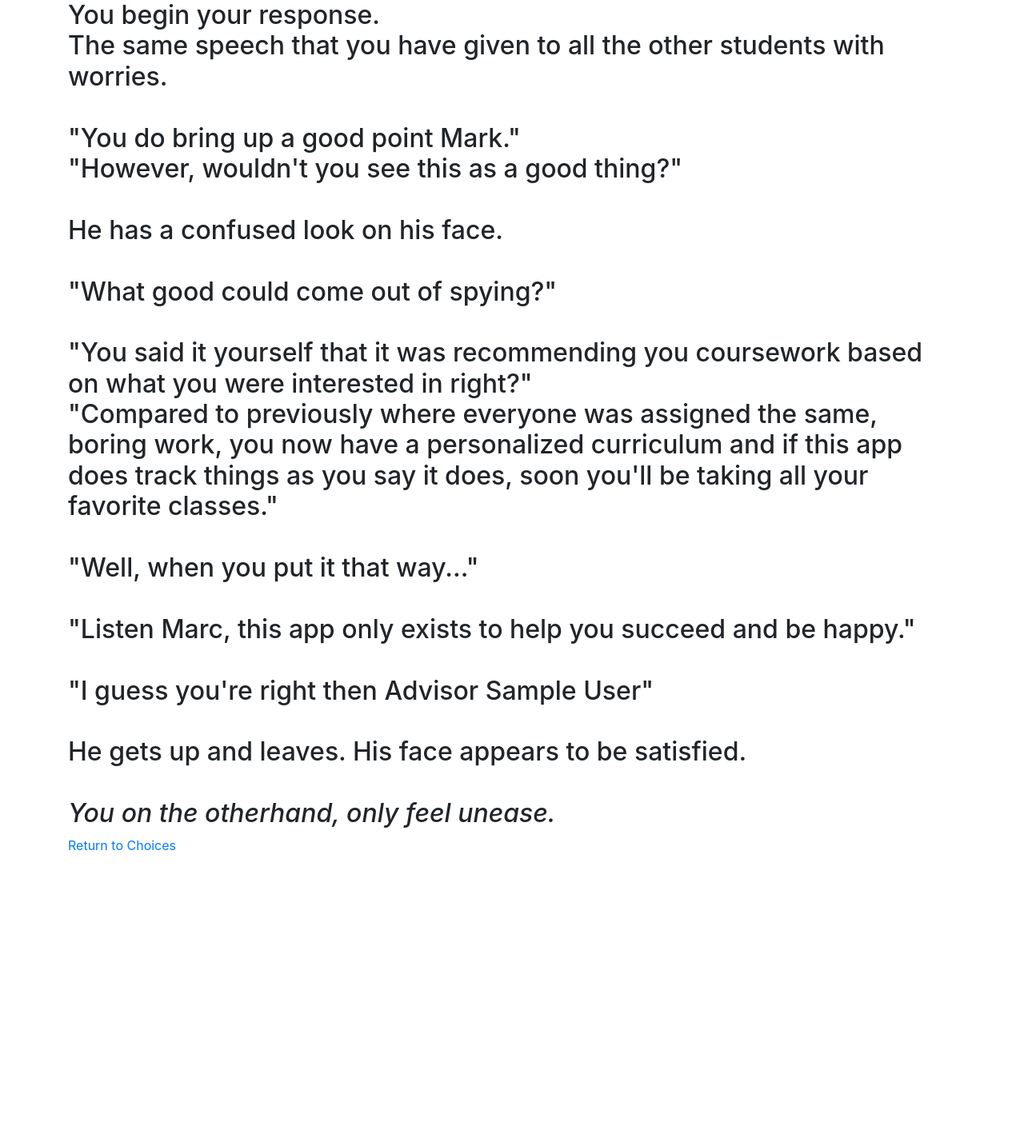
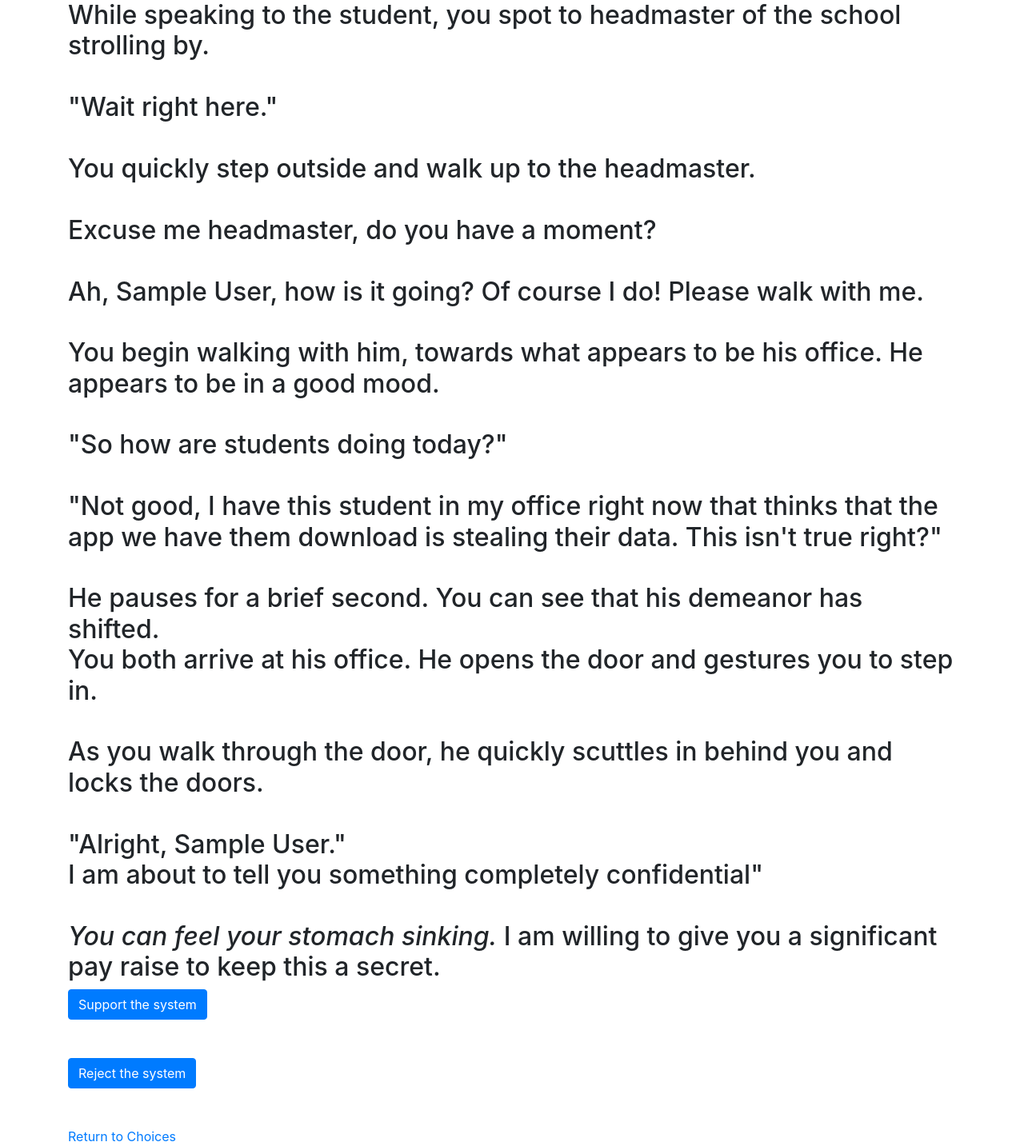
Before and after one commit to kevinhu98/ethicsWebsite, a Flask app: page /page4 in a window 1280 px wide. Shown: the whole page at 80% size. Before the commit the page ends 1063 px from the top, so only its background shows below. Run offline with Flask 2, Linux system fonts and the light colour scheme; the visitor is signed in with stand-in values (Sample User, id 1); some libraries are stand-ins or nearby versions.

Commit message:
added in page 4

```diff
--- a/app.py
+++ b/app.py
@@ -43,8 +43,15 @@ def page3():
         return render_template("page3.html", firstName = session['firstName'], lastName=session['lastName'])
 
 @app.route("/page4",  methods = ["GET", "POST"])
-def page3():
+def page4():
     if request.method == "POST":
         return render_template("page4.html", firstName = session['firstName'], lastName=session['lastName'])
     elif request.method == "GET":
         return render_template("page4.html", firstName = session['firstName'], lastName=session['lastName'])
+
+@app.route("/page5",  methods = ["GET", "POST"])
+def page5():
+    if request.method == "POST":
+        return render_template("page5.html", firstName = session['firstName'], lastName=session['lastName'])
+    elif request.method == "GET":
+        return render_template("page5.html", firstName = session['firstName'], lastName=session['lastName'])
--- a/templates/page2.html
+++ b/templates/page2.html
@@ -27,10 +27,14 @@
         <form action = "page3" method="get">
             <button type="submit" class="btn btn-primary"> Support the system </button>
         </form>
+
         <br><br>
+
         <form action = "page4" method="get">
             <button type="submit" class="btn btn-primary"> Reject the system </button>
         </form>
+
         <br><br>
+
     </body>
 {% endblock %}
--- /dev/null
+++ b/templates/page4.html
@@ -0,0 +1,54 @@
+{% extends "base.html" %}
+
+
+{% block body %}
+<body>
+<h2>
+    While speaking to the student, you spot to headmaster of the school strolling by. <br><br>
+
+    "Wait right here." <br><br>
+
+    You quickly step outside and walk up to the headmaster. <br><br>
+
+    Excuse me headmaster, do you have a moment? <br><br>
+
+    Ah, {{firstName}}, how is it going? Of course I do! Please walk with me. <br><br>
+
+
+    You begin walking with him, towards what appears to be his office.
+    He appears to be in a good mood. <br><br>
+
+    "So how are students doing today?" <br><br>
+
+    "Not good, I have this student in my office right now that thinks that the app we have them download is stealing their data. This isn't true right?" <br><br>
+
+    He pauses for a brief second. You can see that his demeanor has shifted. <br>
+    You both arrive at his office. He opens the door and gestures you to step in. <br><br>
+
+    As you walk through the door, he quickly scuttles in behind you and locks the doors. <br><br>
+
+    "Alright, {{firstName}}." <br>
+    I am about to tell you something completely confidential" <br><br>
+
+    <i> You can feel your stomach sinking.</i>
+
+
+
+
+    I am willing to give you a significant pay raise to keep this a secret.
+</h2>
+
+<form action = "page3" method="get">
+    <button type="submit" class="btn btn-primary"> Support the system </button>
+</form>
+
+<br><br>
+
+<form action = "page4" method="get">
+    <button type="submit" class="btn btn-primary"> Reject the system </button>
+</form>
+
+<br><br>
+
+</body>
+{% endblock %}
```
Also changed, not shown: templates/7.html (added, +34 -0 lines), templates/page5.html (added, +34 -0 lines), templates/page6.html (added, +34 -0 lines).
